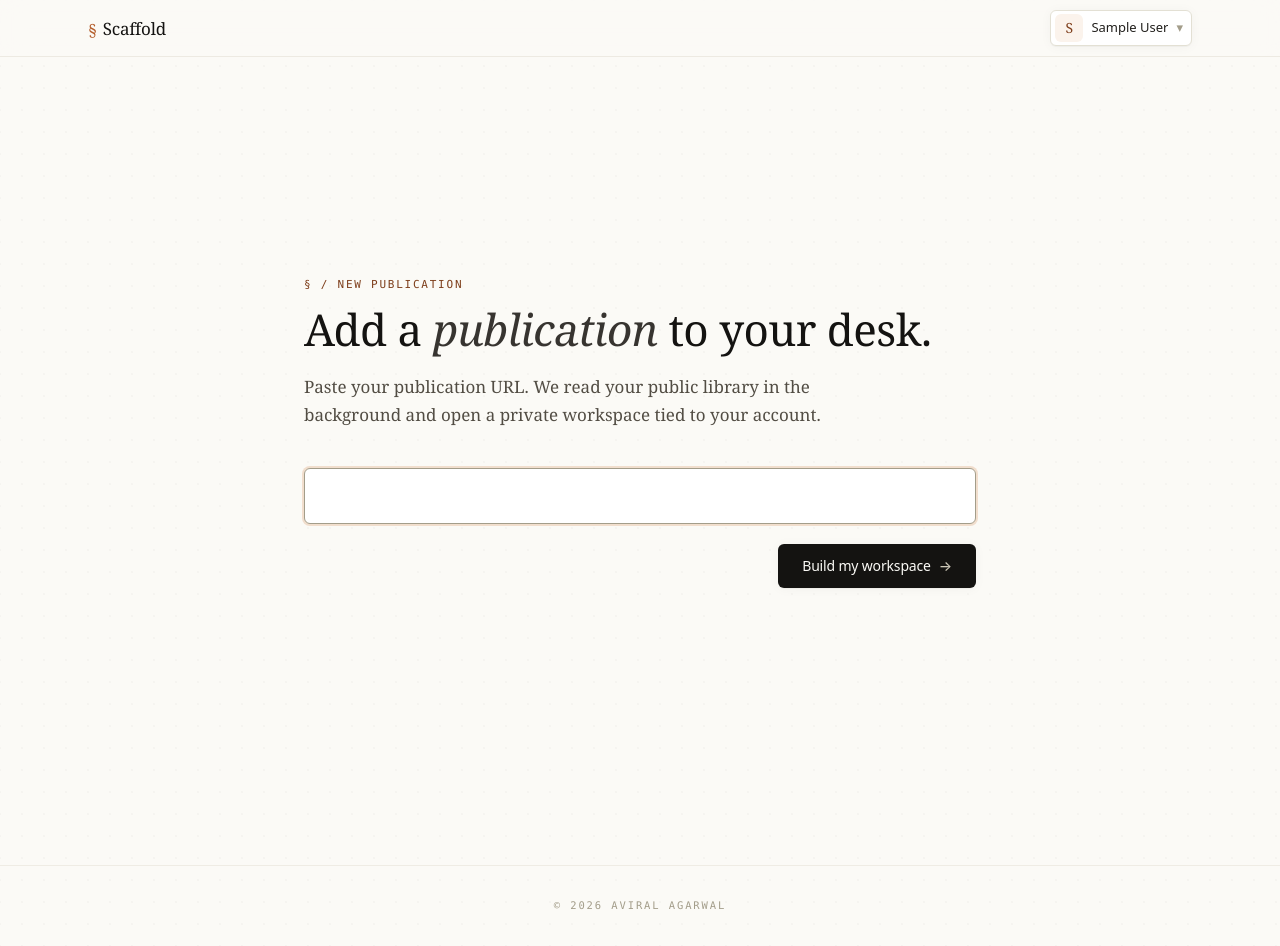
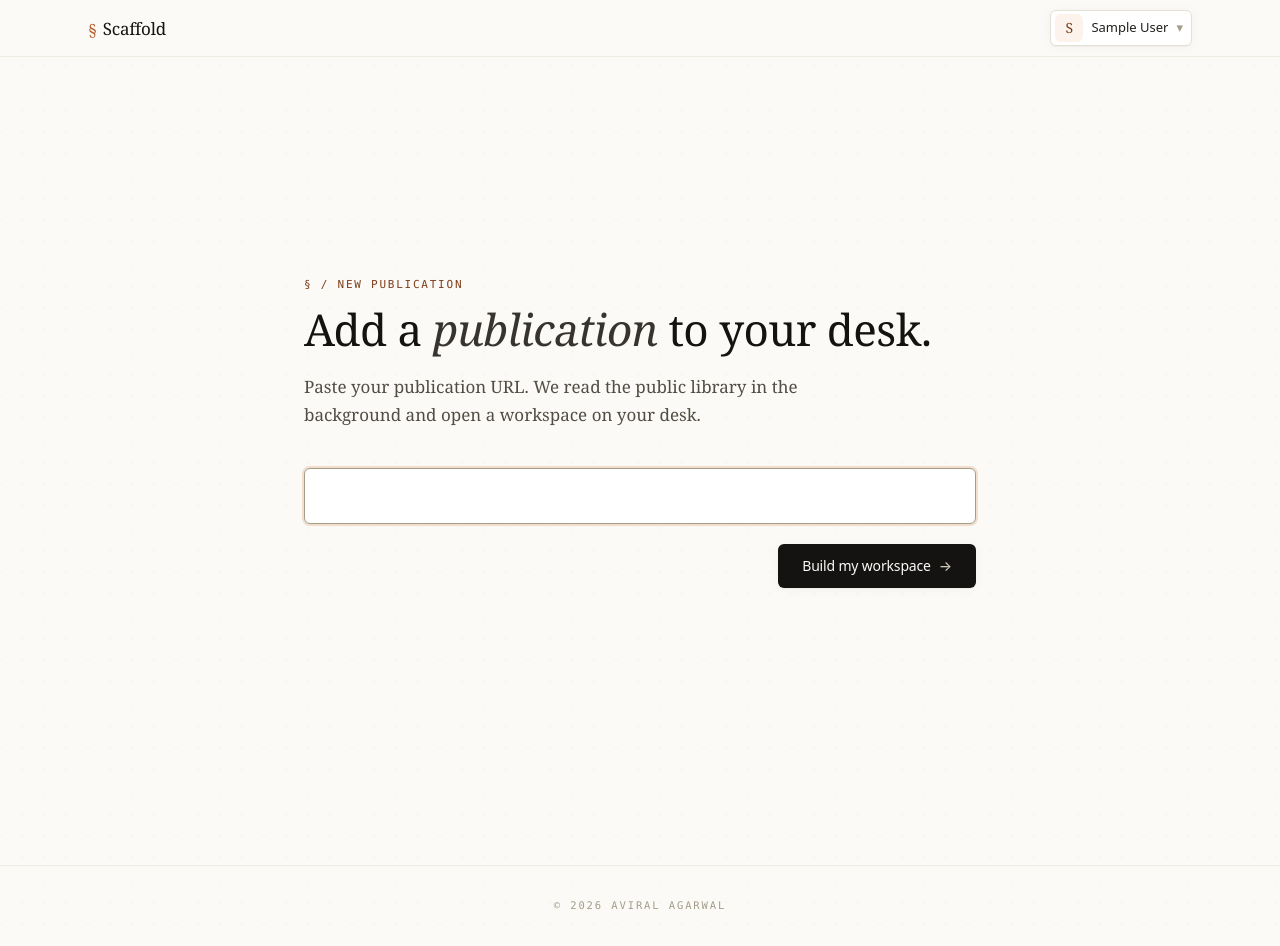
Before and after one commit to aviralagarwal1/scaffold, a Next.js app: page /publications/new in a window 1280 px wide. Built offline with nearby package versions, Linux system fonts and the light colour scheme; no server answers; the database is empty; sample sign-in values are in the browser's storage.

Commit message:
Clarify workspace and public library copy

```diff
--- a/app/account/page.tsx
+++ b/app/account/page.tsx
@@ -27,7 +27,7 @@ export default function AccountPage() {
             Your <em className="font-serif italic text-ink-700">desk.</em>
           </h1>
           <p className="animate-rise animate-delay-3 mt-4 font-serif text-[16.5px] leading-relaxed text-ink-600">
-            One account, many publications. Each workspace becomes a private editorial memory of your writing.
+            One account, many publications. Each workspace becomes an editorial memory of the writing.
           </p>
         </header>
 
--- a/app/layout.tsx
+++ b/app/layout.tsx
@@ -8,7 +8,7 @@ import { authOptions } from "@/lib/server/auth/options";
 export const metadata: Metadata = {
   title: "Scaffold",
   description:
-    "Build a private AI-powered workspace around your library, then get tailored feedback, ideas, and distribution drafts grounded in your writing.",
+    "Build an AI-powered workspace around a publication library, then get tailored feedback, ideas, and distribution drafts grounded in the writing.",
 };
 
 export const viewport: Viewport = {
--- a/app/page.tsx
+++ b/app/page.tsx
@@ -9,7 +9,7 @@ const STEPS = [
   },
   {
     title: "We read your library.",
-    body: "Posts are parsed, indexed, and grounded in a private workspace.",
+    body: "Posts are parsed, indexed, and grounded in a workspace.",
   },
   {
     title: "We surface patterns and insights.",
--- a/app/publications/new/page.tsx
+++ b/app/publications/new/page.tsx
@@ -29,8 +29,8 @@ export default function NewPublicationPage() {
           Add a <em className="font-serif italic text-ink-700">publication</em> to your desk.
         </h1>
         <p className="animate-rise animate-delay-3 mt-5 max-w-prose font-serif text-[17px] leading-relaxed text-ink-600">
-          Paste your publication URL. We read your public library in the background and open a private workspace
-          tied to your account.
+          Paste your publication URL. We read the public library in the background and open a workspace
+          on your desk.
         </p>
         <div className="animate-rise animate-delay-4 mt-10">
           <SubstackUrlForm autoFocus />
--- a/components/PrivateLinkBanner.tsx
+++ b/components/PrivateLinkBanner.tsx
@@ -32,7 +32,7 @@ export function PrivateLinkBanner({ token }: { token: string }) {
           <KeyMark />
         </span>
         <div className="min-w-0">
-          <div className="text-[13px] font-medium text-ink-900">This workspace is private to anyone with the link.</div>
+          <div className="text-[13px] font-medium text-ink-900">Anyone with this link can open this workspace.</div>
           <div className="text-meta">Bookmark it if you want to return later.</div>
         </div>
       </div>
```
